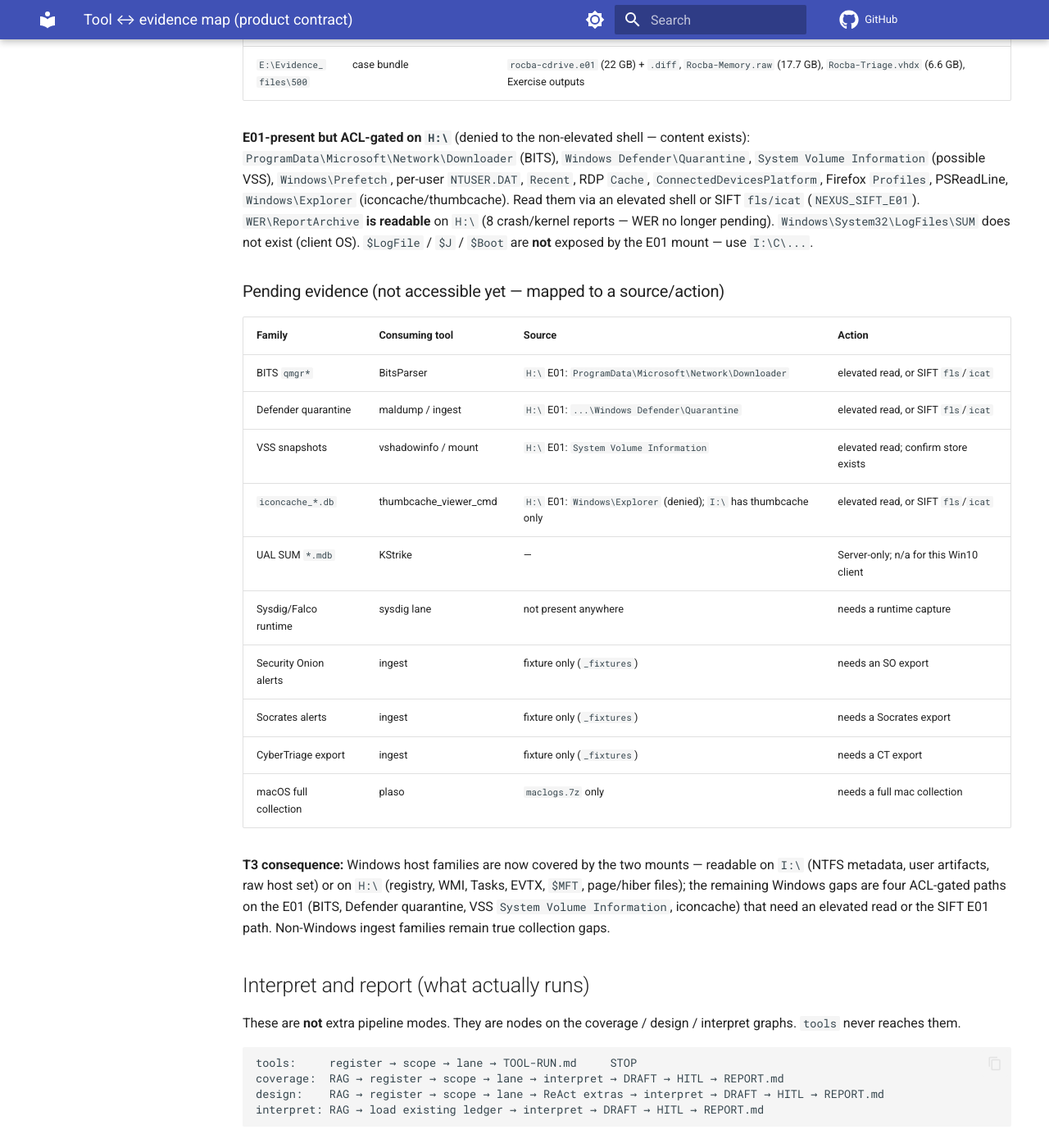
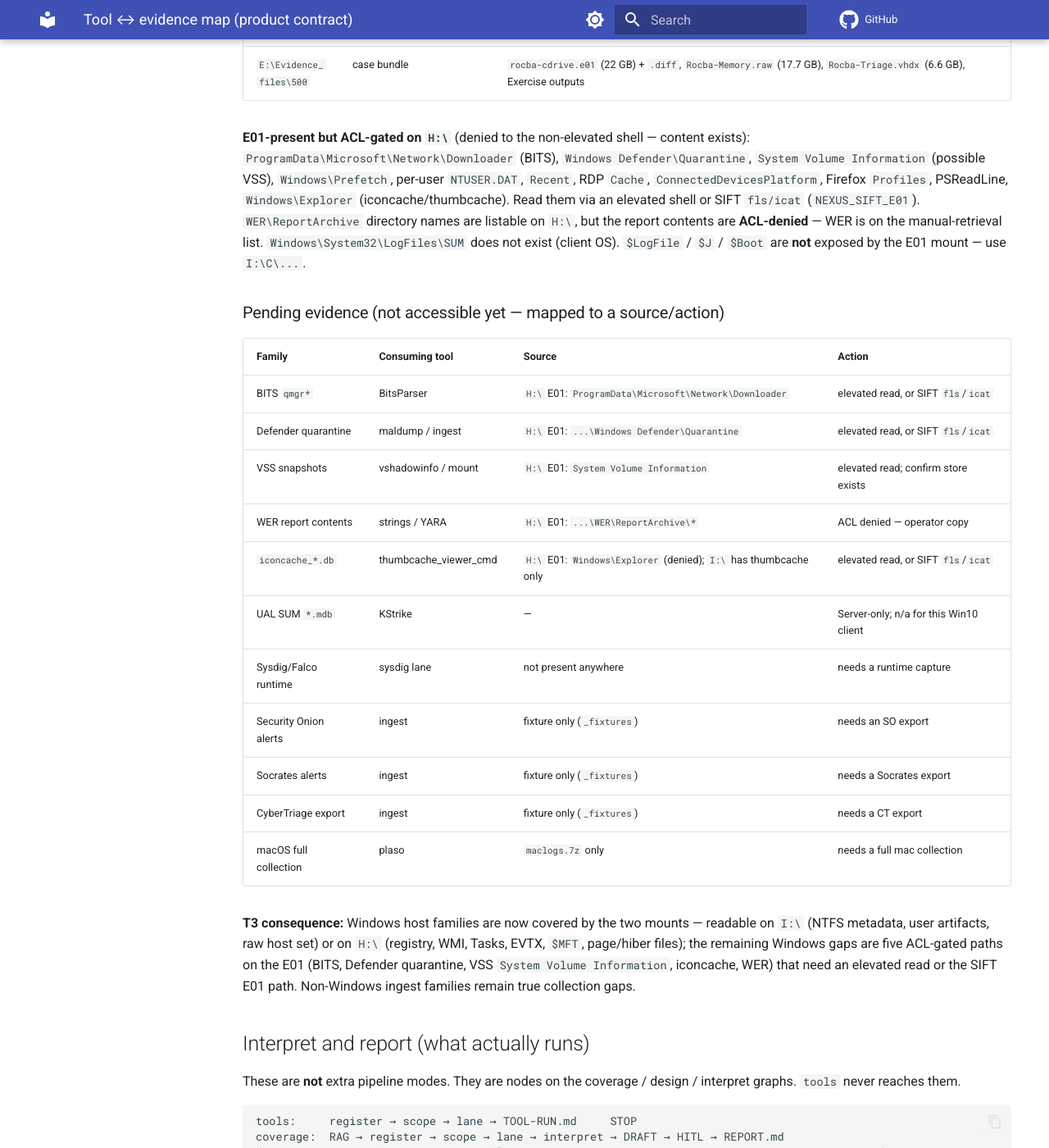
Before and after one commit to Ganron007/DFIR-Nexus, an MkDocs documentation site: the page built from Docs/cases/TOOL-EVIDENCE-MAP.md, in a window 1280 px wide and 1400 px high, scrolled down 5953 px. Shown: the whole window at 82% size. Built offline with MkDocs 1.6.1 and Material for MkDocs 9.7.7, drawn with Linux system fonts in a browser that asks for light colours; comment, search, counter and statistics services are not loaded.

Commit message:
fix(docs): WER on H: is ACL-denied for report contents - restore to manual list (five ACL-gated)

```diff
--- a/Docs/cases/TOOL-EVIDENCE-MAP.md
+++ b/Docs/cases/TOOL-EVIDENCE-MAP.md
@@ -153,7 +153,7 @@ exists): `ProgramData\Microsoft\Network\Downloader` (BITS),
 (possible VSS), `Windows\Prefetch`, per-user `NTUSER.DAT`, `Recent`, RDP `Cache`,
 `ConnectedDevicesPlatform`, Firefox `Profiles`, PSReadLine, `Windows\Explorer`
 (iconcache/thumbcache). Read them via an elevated shell or SIFT `fls/icat`
-(`NEXUS_SIFT_E01`). `WER\ReportArchive` **is readable** on `H:\` (8 crash/kernel reports — WER no longer pending).
+(`NEXUS_SIFT_E01`). `WER\ReportArchive` directory names are listable on `H:\`, but the report contents are **ACL-denied** — WER is on the manual-retrieval list.
 `Windows\System32\LogFiles\SUM` does not exist (client OS).
 `$LogFile` / `$J` / `$Boot` are **not** exposed by the E01 mount — use `I:\C\...`.
 
@@ -164,6 +164,7 @@ exists): `ProgramData\Microsoft\Network\Downloader` (BITS),
 | BITS `qmgr*` | BitsParser | `H:\` E01: `ProgramData\Microsoft\Network\Downloader` | elevated read, or SIFT `fls`/`icat` |
 | Defender quarantine | maldump / ingest | `H:\` E01: `...\Windows Defender\Quarantine` | elevated read, or SIFT `fls`/`icat` |
 | VSS snapshots | vshadowinfo / mount | `H:\` E01: `System Volume Information` | elevated read; confirm store exists |
+| WER report contents | strings / YARA | `H:\` E01: `...\WER\ReportArchive\*` | ACL denied — operator copy |
 | `iconcache_*.db` | thumbcache_viewer_cmd | `H:\` E01: `Windows\Explorer` (denied); `I:\` has thumbcache only | elevated read, or SIFT `fls`/`icat` |
 | UAL SUM `*.mdb` | KStrike | — | Server-only; n/a for this Win10 client |
 | Sysdig/Falco runtime | sysdig lane | not present anywhere | needs a runtime capture |
@@ -174,9 +175,9 @@ exists): `ProgramData\Microsoft\Network\Downloader` (BITS),
 
 **T3 consequence:** Windows host families are now covered by the two mounts —
 readable on `I:\` (NTFS metadata, user artifacts, raw host set) or on `H:\`
-(registry, WMI, Tasks, EVTX, `$MFT`, page/hiber files); the remaining Windows gaps are four ACL-gated paths on the E01
-(BITS, Defender quarantine, VSS `System Volume Information`, iconcache) that need
-an elevated read or the SIFT E01 path. Non-Windows ingest families remain true collection gaps.
+(registry, WMI, Tasks, EVTX, `$MFT`, page/hiber files); the remaining Windows gaps are five ACL-gated paths on the E01
+(BITS, Defender quarantine, VSS `System Volume Information`, iconcache, WER) that
+need an elevated read or the SIFT E01 path. Non-Windows ingest families remain true collection gaps.
 
 ## Interpret and report (what actually runs)
 
```
